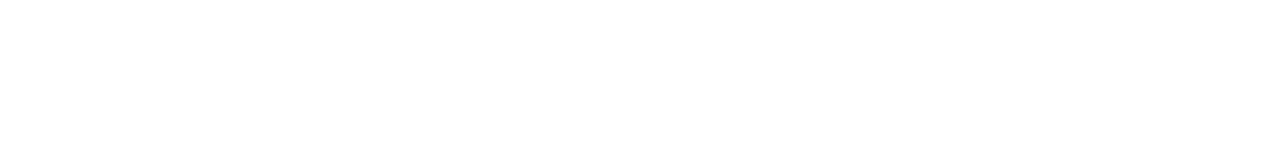
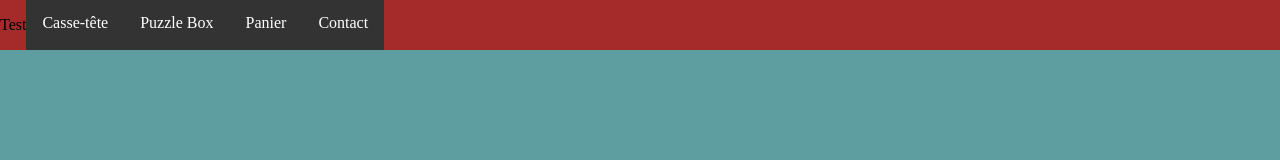
Before and after one commit to LucasRioual/Curiolab, a plain HTML site: page Frontend/index.html in a window 1280 px wide. Drawn offline with Linux system fonts and the light colour scheme.

Commit message:
Ajout fichier css

```diff
--- a/Frontend/index.html
+++ b/Frontend/index.html
@@ -3,7 +3,28 @@
     <head>
         <meta charset="utf-8">
         <title>Changement de titre</title>
+        <link href="style.css" rel="stylesheet">
     </head>
     <body>
+
+        <nav>
+            <p>Test</p>
+            <ul>
+                <li>
+                    <a href="#">Casse-tête</a>
+                </li>
+                <li>
+                    <a href="#">Puzzle Box</a>
+                </li>
+                <li>
+                    <a href="#">Panier</a>
+                </li>
+                <li>
+                    <a href="#">Contact</a>
+                </li>
+            </ul>
+        </nav>
+
+
     </body>
 </html>
--- /dev/null
+++ b/Frontend/style.css
@@ -0,0 +1,39 @@
+body {
+    background-color: cadetblue;
+    margin : 0;
+}
+
+nav {
+    background-color: brown;
+    display: flex;
+    flex-direction: row;
+}
+
+ul {
+    list-style-type: none;
+    margin: 0;
+    padding: 0;
+    overflow: hidden;
+    background-color: #333;
+  }
+
+  li {
+    float: left;
+  }
+
+  li a {
+    display: block;
+    color: white;
+    text-align: center;
+    padding: 14px 16px;
+    text-decoration: none;
+  }
+
+  /* Change the link color to #111 (black) on hover */
+  li a:hover {
+    background-color: #111;
+  }
+
+  .active {
+    background-color: #04AA6D;
+  }
```
